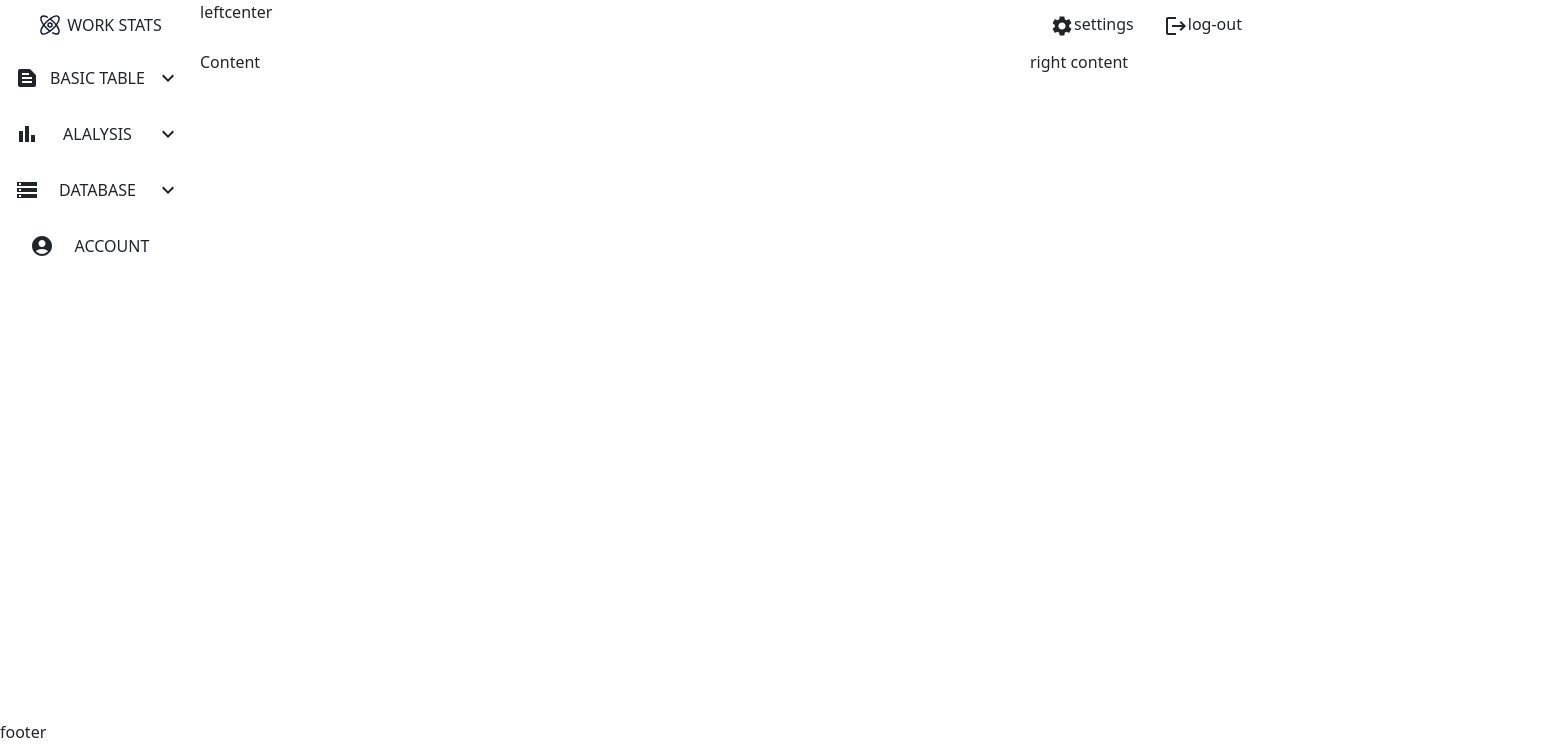
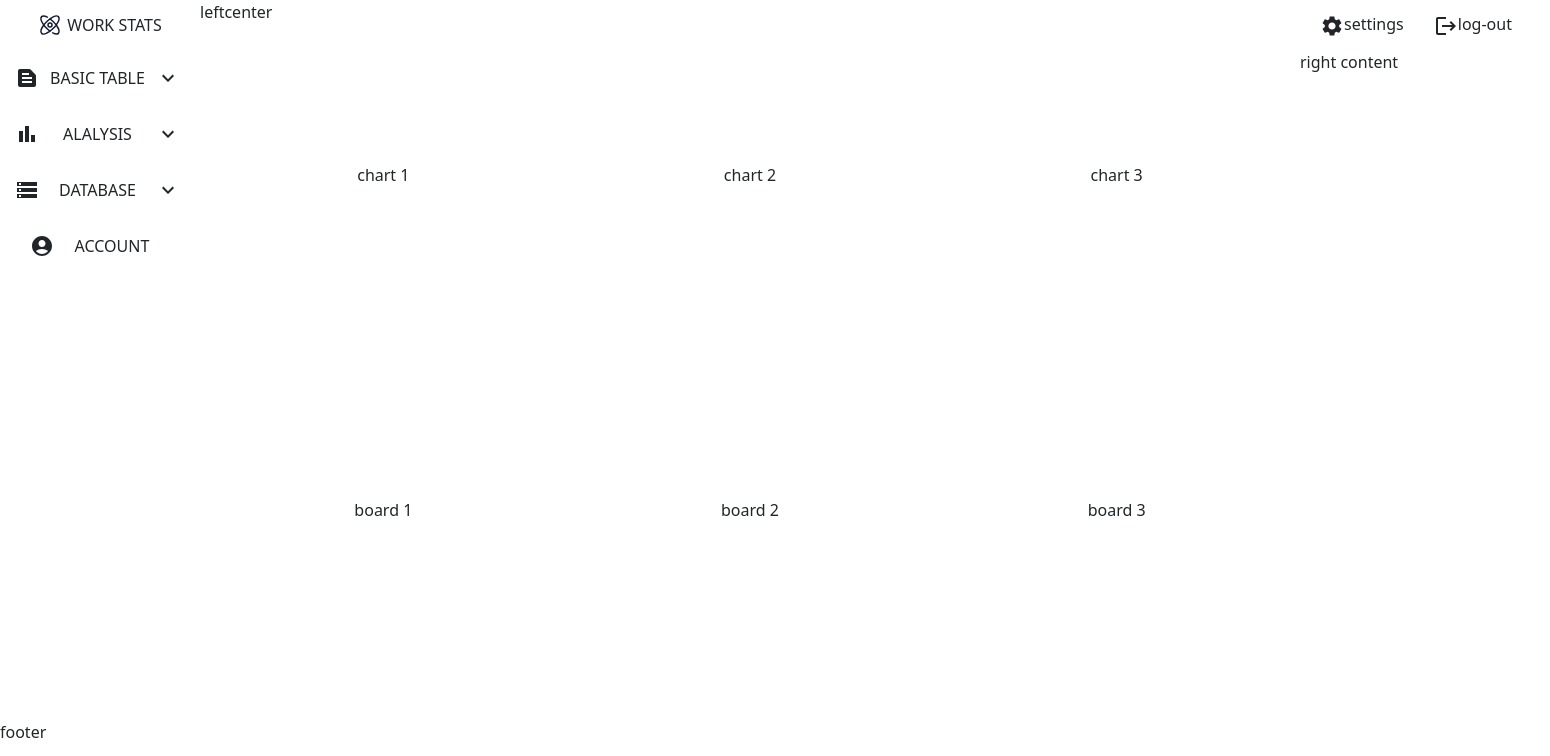
Before and after one commit to Baboomba/data-warehouse, a React (Create React App) app: page / in a window 1280 px wide. Shown: the top 756 px of the page, 1550 px wide, since content can reach past the window. Built offline with nearby package versions, Linux system fonts and the light colour scheme; sample sign-in values are in the browser's storage.

Commit message:
created main content component

```diff
--- /dev/null
+++ b/src/component/content/main/Main.css
@@ -0,0 +1,19 @@
+.main-content-area {
+    width: 1100px;
+    height: calc(90vh - 50px);
+    display: flex;
+    position: sticky;
+    flex-direction: column;
+}
+
+.main-chart-area, .main-board-area {
+    display: flex;
+    width: inherit;
+    height: 250px;
+    align-items: center;
+    justify-content: space-around;
+}
+
+.main-board-area {
+    height: calc(90vh - 50px - 250px);
+}
--- /dev/null
+++ b/src/component/content/main/Main.jsx
@@ -0,0 +1,21 @@
+import './Main.css';
+
+
+const MainContent = () => {
+    return (
+        <div className='main-content-area'>
+            <div className='main-chart-area'>
+                <div className="main-content-chart">chart 1</div>
+                <div className="main-content-chart">chart 2</div>
+                <div className="main-content-chart">chart 3</div>
+            </div>
+            <div className='main-board-area'>
+                <div className="main-board-area">board 1</div>
+                <div className="main-board-area">board 2</div>
+                <div className="main-board-area">board 3</div>
+            </div>
+        </div>
+    );
+};
+
+export { MainContent };
--- a/src/page/home/Home.jsx
+++ b/src/page/home/Home.jsx
@@ -6,6 +6,7 @@ import { RegisterForm } from "../register/Register";
 import { useNavigate } from "react-router-dom";
 import { useEffect } from "react";
 import { CenterHeader, RightHeader } from "../../component/header/Header";
+import { MainContent } from "../../component/content/main/Main";
 
 
 const Main = () => {
@@ -31,7 +32,8 @@ const Main = () => {
                     <div className="main-center-header">
                         <CenterHeader />
                     </div>
-                    <div className="main-center-content">Content
+                    <div className="main-center-content">
+                        <MainContent />
                     </div>
                 </div>
                 <div className="main-grid-right">
```
